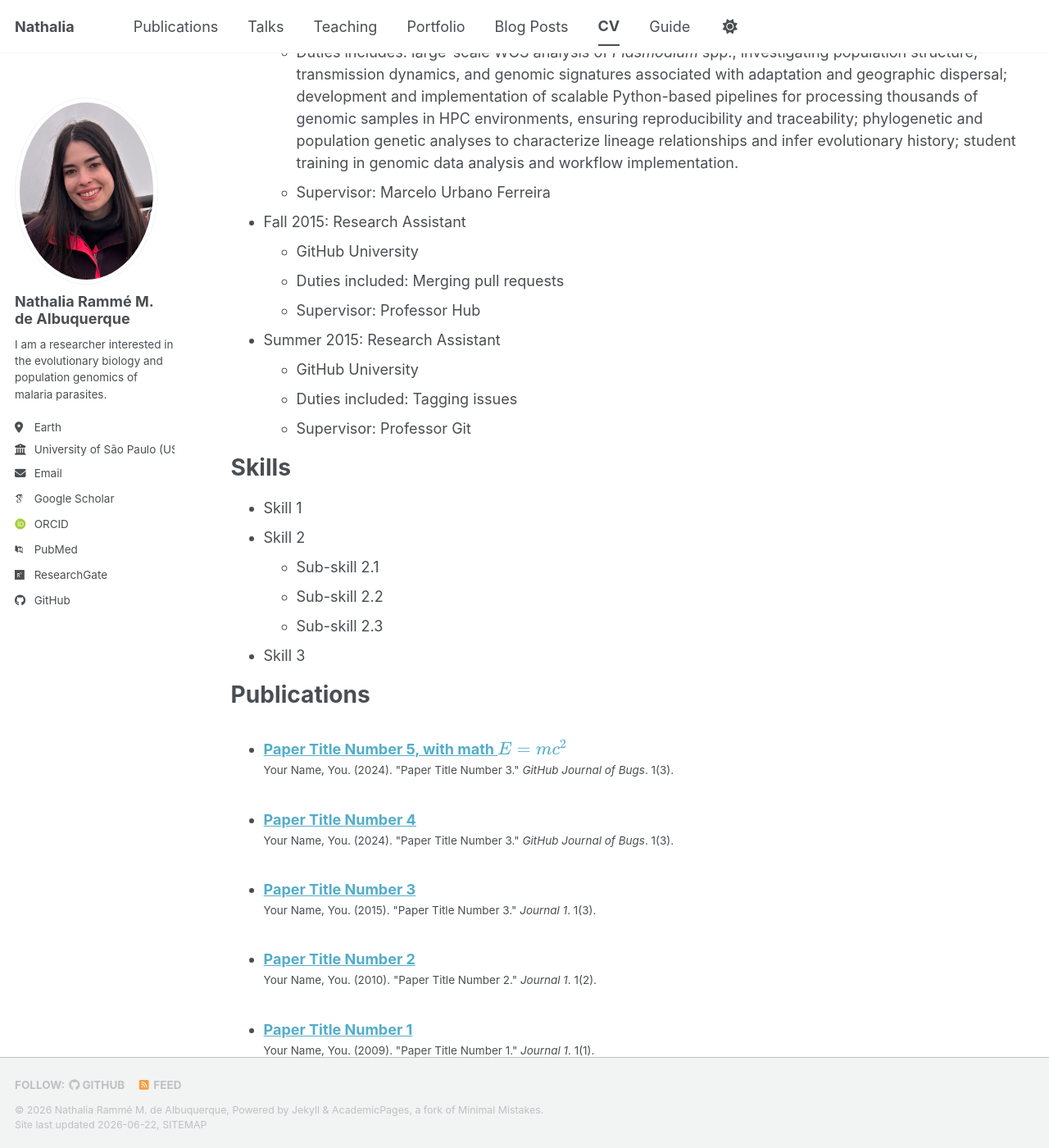
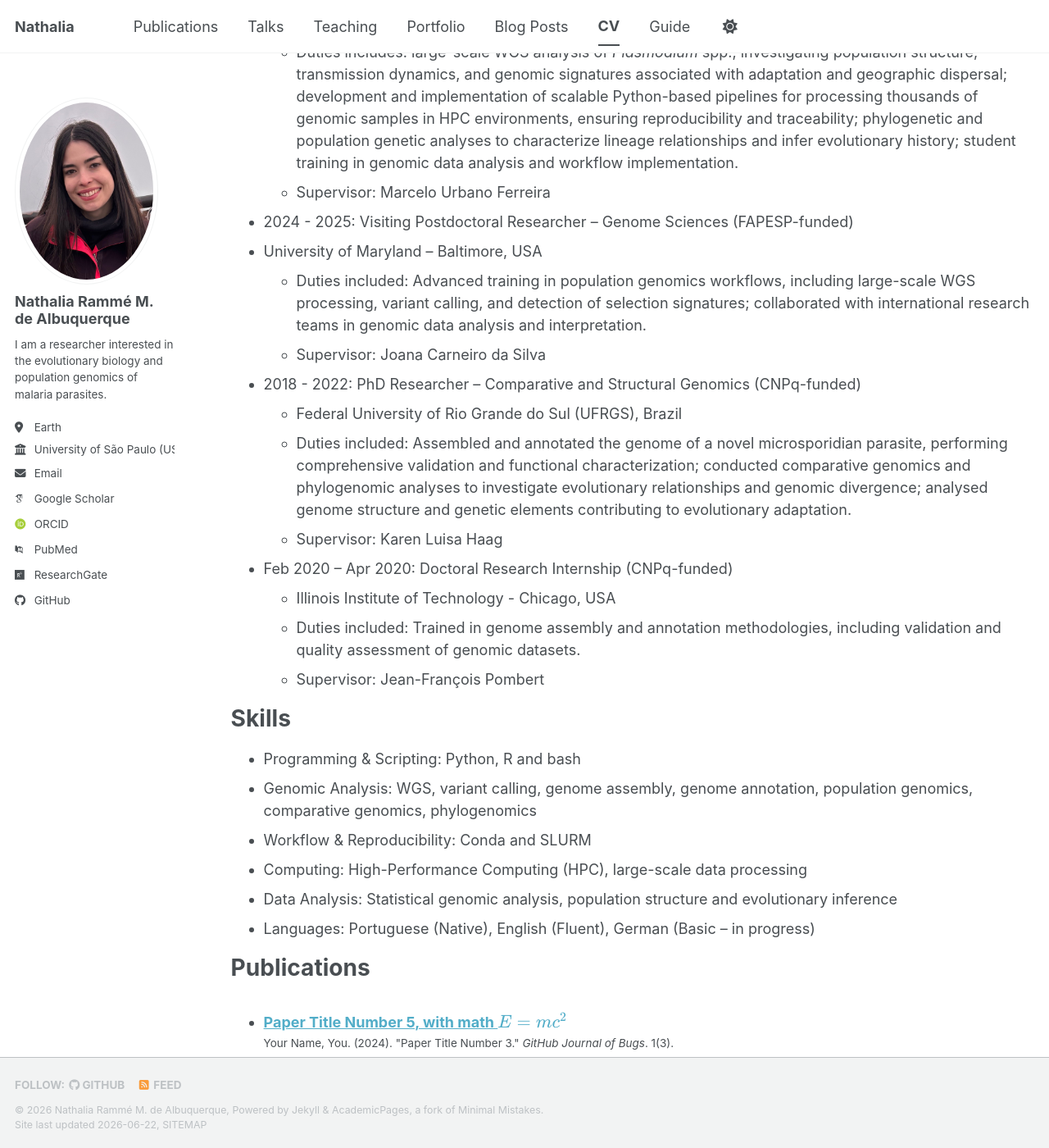
Before and after one commit to nramme/nramme.github.io, a Jekyll site: the page built from _pages/cv.md, in a window 1280 px wide and 1400 px high, scrolled down 350 px. Shown: the whole window at 82% size. Built offline with Jekyll 4.4.1, drawn with Linux system fonts in a browser that asks for light colours; some web fonts are replaced; a script bundle is joined from its source files by our own code; library files that are not in the unit come from our copies; some of the changed text lies outside the part shown.

Commit message:
Update cv.md

```diff
--- a/_pages/cv.md
+++ b/_pages/cv.md
@@ -21,24 +21,29 @@ Work experience
   * Duties includes: large-scale WGS analysis of <em>Plasmodium</em> spp., investigating population structure, transmission dynamics, and genomic signatures   associated with adaptation and geographic dispersal; development and implementation of scalable Python-based pipelines for processing thousands of genomic samples in HPC environments, ensuring reproducibility and traceability; phylogenetic and population genetic analyses to characterize lineage relationships and infer evolutionary history; student training in genomic data analysis and workflow implementation.
   * Supervisor: Marcelo Urbano Ferreira
 
-* Fall 2015: Research Assistant
-  * GitHub University
-  * Duties included: Merging pull requests
-  * Supervisor: Professor Hub
+* 2024 - 2025: Visiting Postdoctoral Researcher – Genome Sciences (FAPESP-funded)
+* University of Maryland – Baltimore, USA
+  * Duties included: Advanced training in population genomics workflows, including large-scale WGS processing, variant calling, and detection of selection signatures; collaborated with international research teams in genomic data analysis and interpretation.
+  * Supervisor: Joana Carneiro da Silva
 
-* Summer 2015: Research Assistant
-  * GitHub University
-  * Duties included: Tagging issues
-  * Supervisor: Professor Git
+* 2018 - 2022: PhD Researcher – Comparative and Structural Genomics (CNPq-funded)
+  * Federal University of Rio Grande do Sul (UFRGS), Brazil
+  * Duties included: Assembled and annotated the genome of a novel microsporidian parasite, performing comprehensive validation and functional characterization; conducted comparative genomics and phylogenomic analyses to investigate evolutionary relationships and genomic divergence; analysed genome structure and genetic elements contributing to evolutionary adaptation.
+  * Supervisor: Karen Luisa Haag
+
+* Feb 2020 – Apr 2020: Doctoral Research Internship (CNPq-funded)
+  * Illinois Institute of Technology - Chicago, USA
+  * Duties included: Trained in genome assembly and annotation methodologies, including validation and quality assessment of genomic datasets.
+  * Supervisor: Jean-François Pombert
 
 Skills
 ======
-* Skill 1
-* Skill 2
-  * Sub-skill 2.1
-  * Sub-skill 2.2
-  * Sub-skill 2.3
-* Skill 3
+* Programming & Scripting: Python, R and bash
+* Genomic Analysis: WGS, variant calling, genome assembly, genome annotation, population genomics, comparative genomics, phylogenomics
+* Workflow & Reproducibility: Conda and SLURM
+* Computing: High-Performance Computing (HPC), large-scale data processing
+* Data Analysis: Statistical genomic analysis, population structure and evolutionary inference
+* Languages: Portuguese (Native), English (Fluent), German (Basic – in progress)
 
 Publications
 ======
```
Also changed, not shown: other parts of _pages/cv.md (+0 -4 lines).
